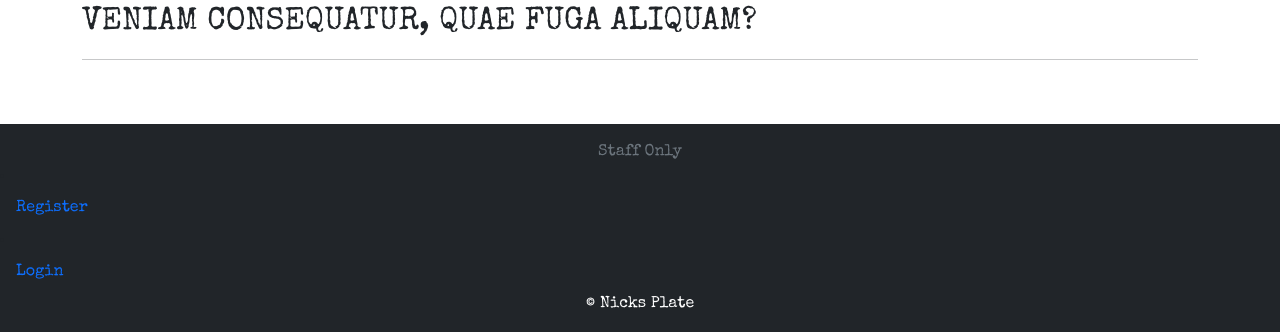
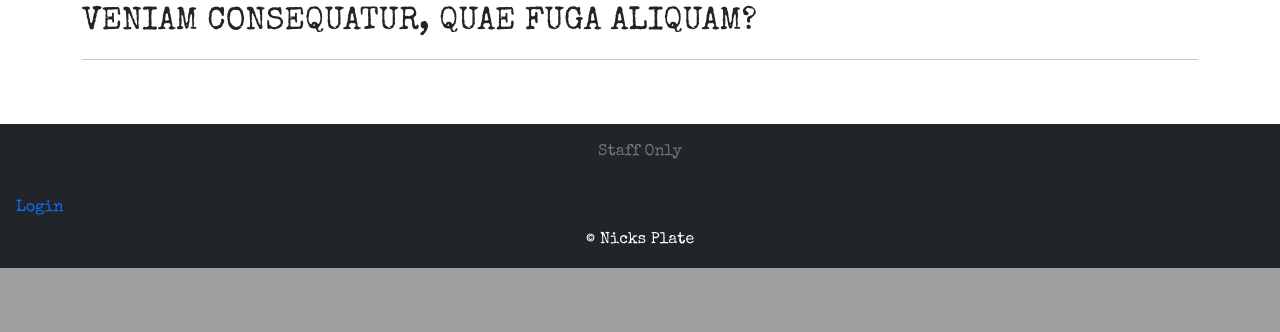
Before and after one commit to Code-Institute-Submissions/nicks-plate, a Django app: page / in a window 1280 px wide. Shown: the part 959-1291 px from the top of the page. After the commit the page ends 1227 px from the top, so only its background shows below. Run offline with Django 3.2, Linux system fonts and the light colour scheme; data that the repository does not hold is empty; some web fonts are replaced.

Commit message:
added extra bootstrap style

```diff
--- a/templates/base.html
+++ b/templates/base.html
@@ -53,14 +53,11 @@
 <footer class="footer mt-auto py-3 bg-dark">
     <p class="m-0 text-center text-muted">Staff Only</p>
     {% if user.is_authenticated %}
-    <li class="nav-item">
+    <li class="nav-item my-auto">
         <a class="nav-link" href="{% url 'account_logout' %}">Logout</a>
     </li>
     {% else %}
-    <li class="nav-item">
-        <a class="nav-link" href="{% url 'account_signup' %}">Register</a>
-    </li>
-    <li class="nav-item">
+    <li class="nav-item my-auto">
         <a class="nav-link" href="{% url 'account_login' %}">Login</a>
     </li>
     {% endif %}
```
Also changed, not shown: templates/account/logout.html (+17 -1 lines), templates/account/signup.html (+10 -2 lines), templates/account/login.html (line endings or trailing spaces).
